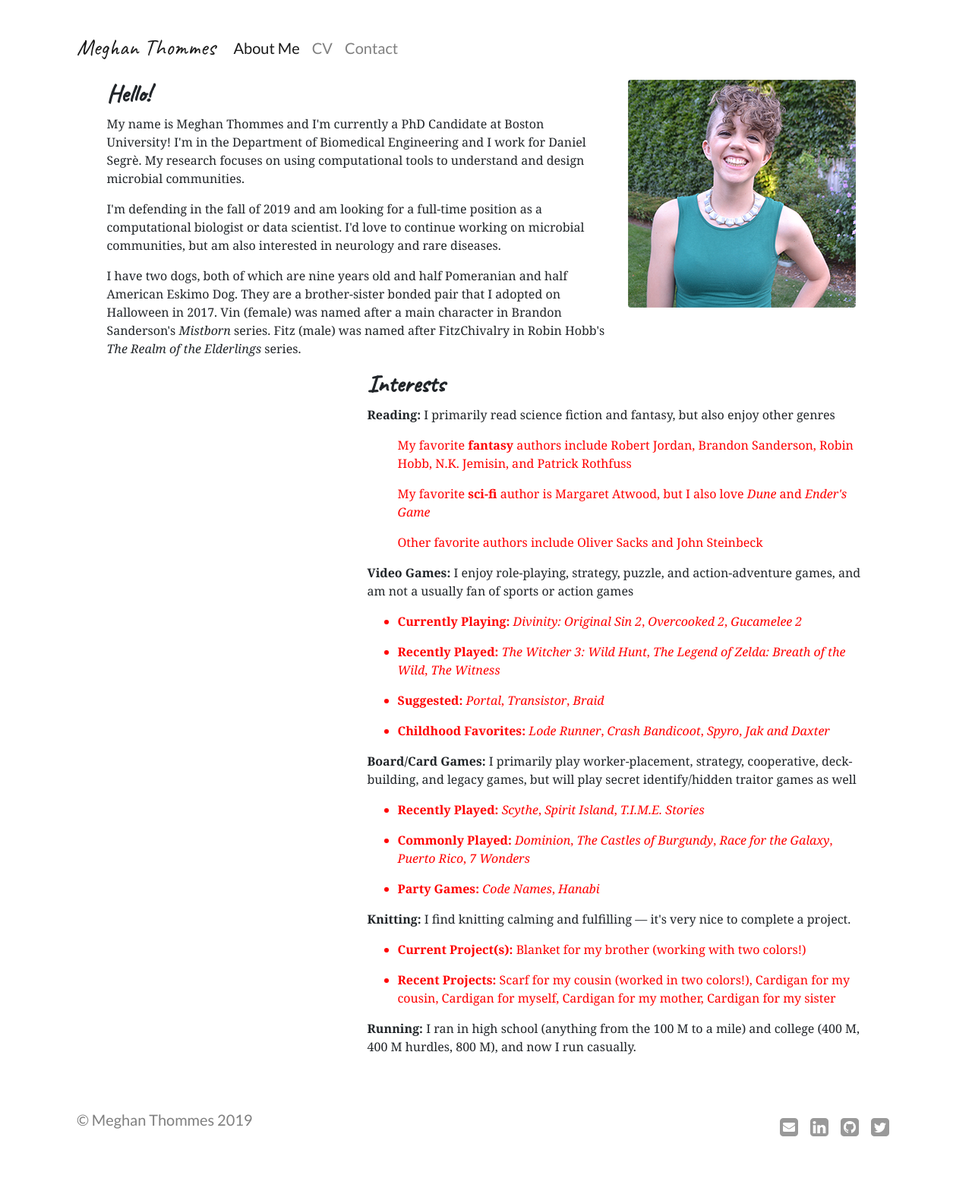
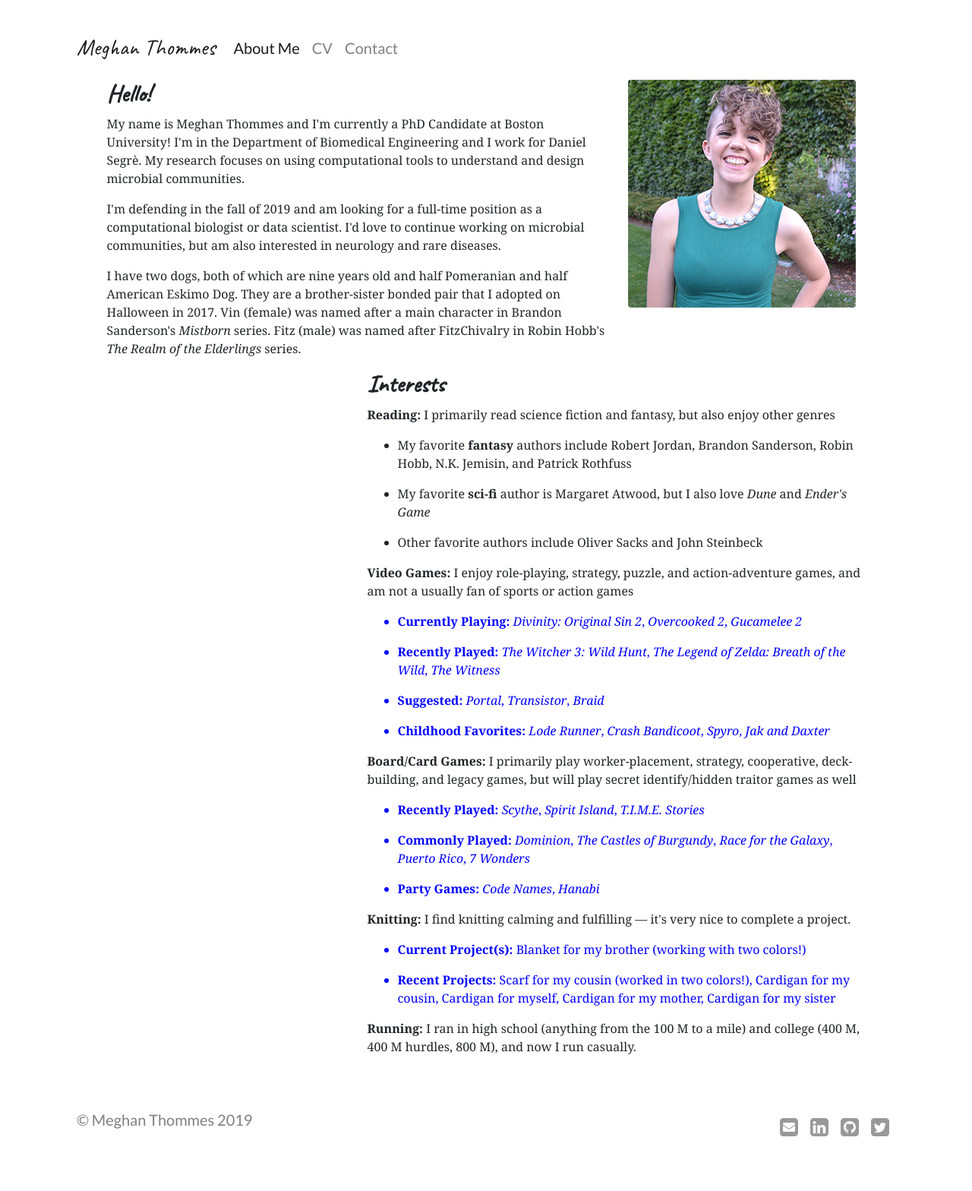
Before and after one commit to megthommes/megthommes.github.io, a Jekyll site: the page built from about/index.html, in a window 1280 px wide. Shown: the whole page at 76% size. Built offline with Jekyll 4.4.1, drawn with Linux system fonts in a browser that asks for light colours; some web fonts are replaced.

Commit message:
Update style.css

```diff
--- a/css/style.css
+++ b/css/style.css
@@ -23,11 +23,13 @@
 }
 
 /*  */
-.py-0 {
+ul.py-0 {
     display: block;
     padding-top: 0 !important;
     padding-bottom: 0 !important;
-    color: red;
+    margin-top: 0 !important;
+    margin-bottom: 0 !important;
+    color: blue;
 }
 
 /* Masthead */
```
